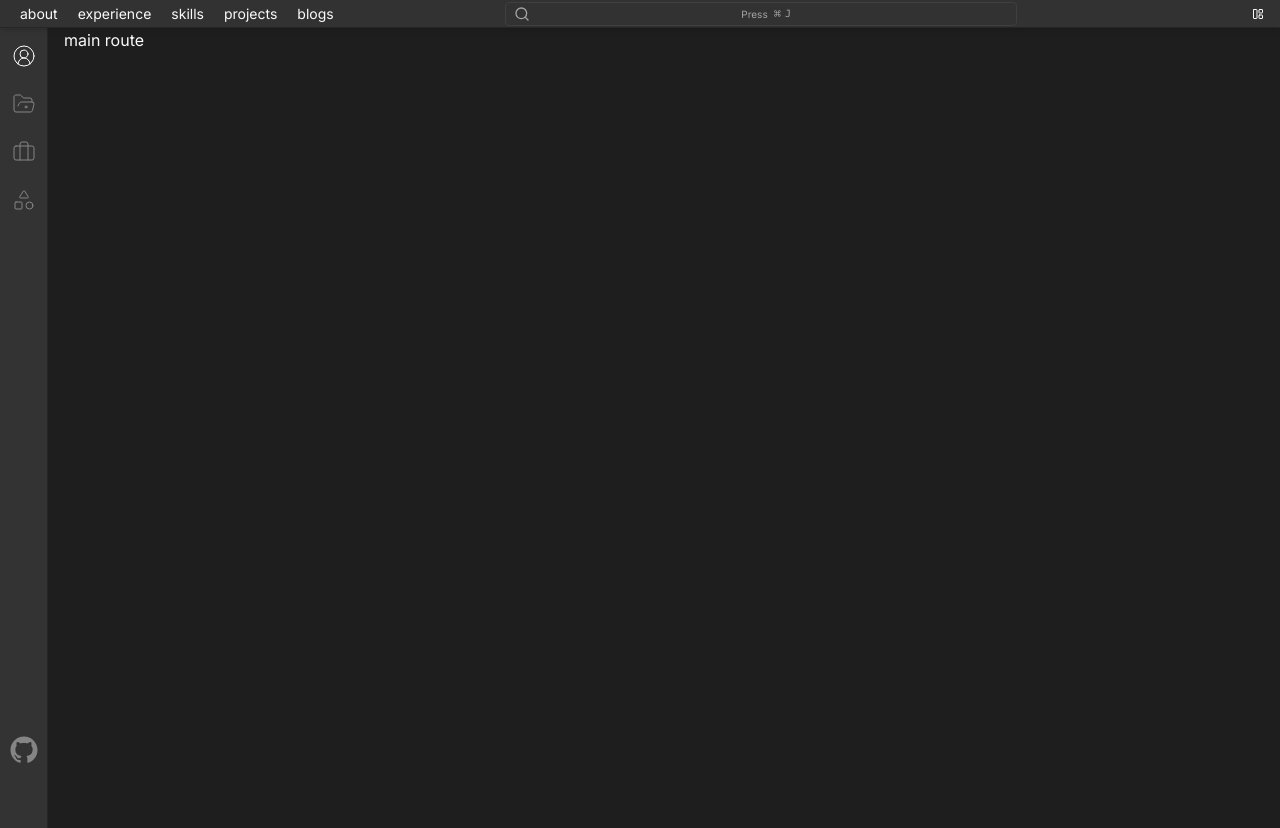
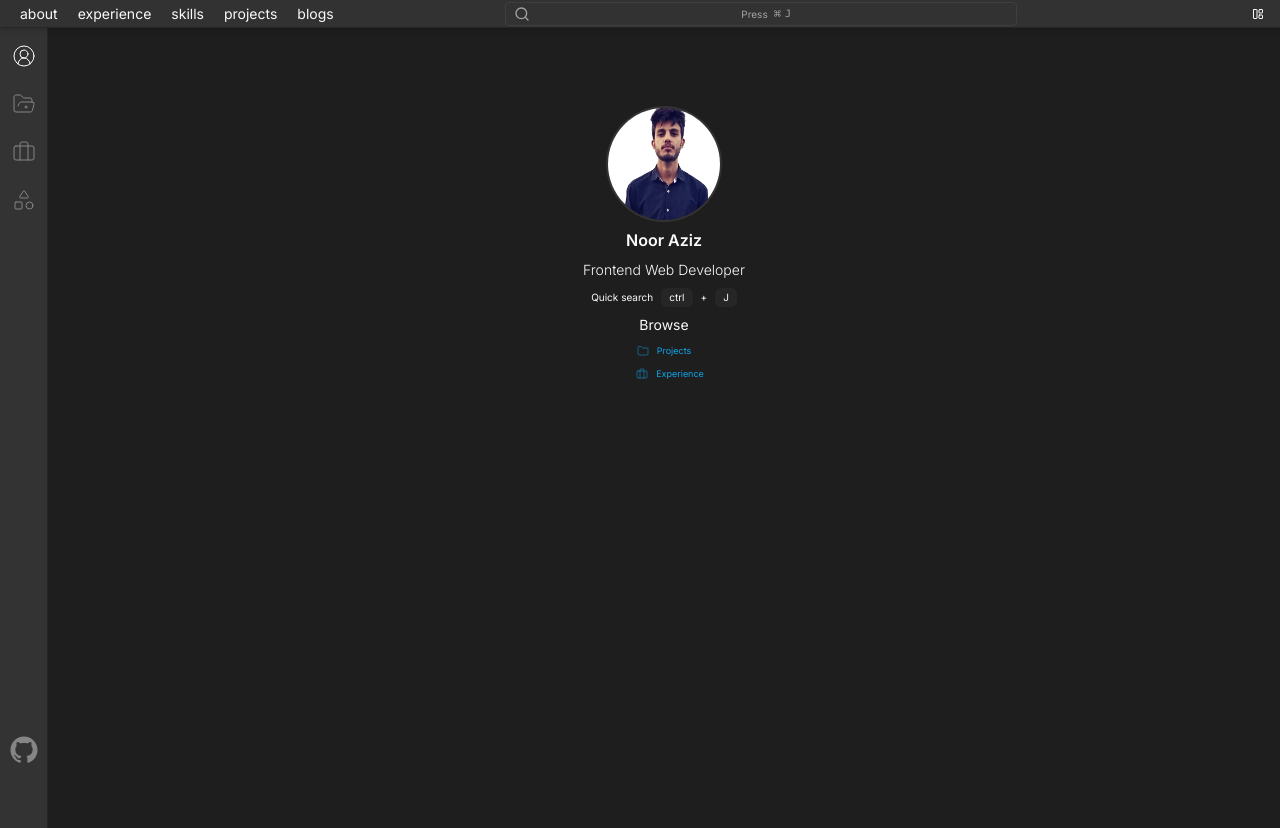
Before and after one commit to aziz-codes/azizcodes, a Next.js app: page / in a window 1280 px wide. Built offline with nearby package versions, Linux system fonts and the light colour scheme.

Commit message:
fixed some layout issues

```diff
--- a/app/github/page.tsx
+++ b/app/github/page.tsx
@@ -15,7 +15,7 @@ const Github = () => {
     ssr: false,
   });
   return (
-    <div className="flex flex-col items-center border  space-y-4 w-full  mt-3">
+    <div className="flex flex-col  space-y-4 w-full px-3 mt-3">
       <UserCard />
       <Contributions />
     </div>
--- a/app/layout.tsx
+++ b/app/layout.tsx
@@ -31,7 +31,7 @@ export default function RootLayout({
           <AppContextProvider>
             <div className="flex flex-col">
               <Navbar />
-              <div className="flex h-screen ">
+              <div className="flex min-h-screen ">
                 <MainWrapper />
 
                 <RouterWrapper>{children}</RouterWrapper>
--- a/app/page.tsx
+++ b/app/page.tsx
@@ -1,7 +1,42 @@
 import React from "react";
+import { Avatar, AvatarFallback, AvatarImage } from "@/components/ui/avatar";
+import { Avatar as User } from "@/constants/images";
+import Link from "next/link";
+import { Briefcase, Folder } from "lucide-react";
 
 const HomePage = () => {
-  return <div>main route</div>;
+  return (
+    <div className="flex items-center  h-screen flex-col gap-2">
+      <Avatar className="h-28 w-28 mt-20 ring-2 ring-[#333333]">
+        <AvatarImage src={User.src} />
+        <AvatarFallback>NA</AvatarFallback>
+      </Avatar>
+      <h4 className="font-semibold">Noor Aziz</h4>
+      <p className="text-sm font-light">Frontend Web Developer</p>
+      <div className="flex items-center text-[10px] space-x-2">
+        <p>Quick search</p>
+        <div className="px-2 py-0.5 rounded-md bg-secondary">ctrl</div>
+        <p>+</p>
+        <div className="px-2 py-0.5 rounded-md bg-secondary">J</div>
+      </div>
+
+      <h4 className="text-sm">Browse</h4>
+      <Link
+        href="/projects"
+        className="flex items-center text-sky-500 text-xs space-x-2"
+      >
+        <Folder className="w-3 h-3" strokeWidth={1} />
+        <span className="text-[9px]">Projects</span>
+      </Link>
+      <Link
+        href="/projects"
+        className="flex items-center text-sky-500   space-x-2 ml-3"
+      >
+        <Briefcase className="w-3 h-3" strokeWidth={1} />
+        <span className="text-[9px]">Experience</span>
+      </Link>
+    </div>
+  );
 };
 
 export default HomePage;
--- a/app/projects/page.tsx
+++ b/app/projects/page.tsx
@@ -5,7 +5,7 @@ import { projects } from "@/constants/projects";
 
 const Projects = () => {
   return (
-    <div className="flex gap-6  flex-wrap mt-8 justify-center py-4">
+    <div className="flex gap-6  flex-wrap mt-8 justify-around py-4">
       {projects.map((project, index) => (
         <ProjectCard project={project} key={index} index={index} />
       ))}
```
